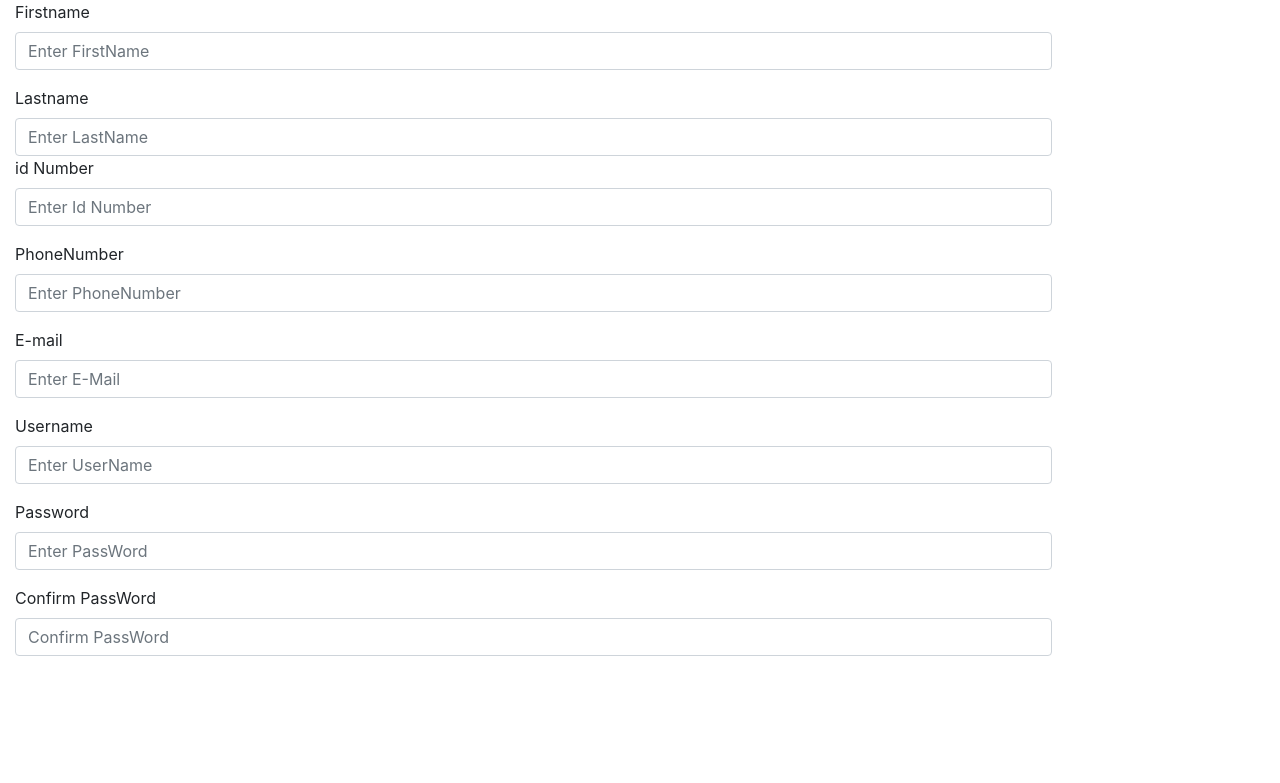
After one commit to deemimi6787/surv, a Django app: page /register/ in a window 1280 px wide. The commit adds this page. Shown: the top 783 px of the page. Run offline with Django 3.2, Linux system fonts and the light colour scheme; some libraries are stand-ins or nearby versions.

Commit message:
version 2

```diff
--- a/Mutations/templates/base.html
+++ b/Mutations/templates/base.html
@@ -3,7 +3,7 @@
 <head>
     <meta charset="utf-8">
     <meta name="viewport" content="width=device-width, initial-scale=1, shrink-to-fit=no">
-    <title>MigoriHosp</title>
+    <title>Survey_P</title>
    {% load static %}
    <link rel="stylesheet" href="{% static 'css/bootstrap.min.css'%}">
 </head>
--- a/Mutations/templates/index.html
+++ b/Mutations/templates/index.html
@@ -1,5 +1,11 @@
 {% extends 'base.html' %}
 {% load static %}
 {% block content %}
+<form role="form">
+    <div class="form-group" style="padding:25%;">
+    <label for="name">Search</label>
+    <input type="text" class="form-control" id="name" placeholder="Enter Search">
+    </div>
+</form>
 
 {% endblock %}
--- /dev/null
+++ b/Mutations/templates/register.html
@@ -0,0 +1,69 @@
+<html lanf="en">
+<head>
+    <meta charset="utf-8">
+    <meta name="viewport" content="width=device-width, initial-scale=1, shrink-to-fit=no">
+    <title>Survey_P</title>
+   {% load static %}
+   <link rel="stylesheet" href="{% static 'css/bootstrap.min.css'%}">
+</head>
+<body>
+    <div>
+        <header>
+
+        <header>
+
+    <div>
+    <div>
+      <form role="form">
+        <div class="form-group">
+            <label for="Firstname" class="col-sm-2 control-label">Firstname</label>
+            <div class="col-sm-10">
+            <input type="text" class="form-control" id="firstName" placeholder="Enter FirstName">
+            </div>
+        </div>
+        <div class="form-group">
+            <label for="Lastname" class="col-sm-2 control-label">Lastname</label>
+            <div class="col-sm-10">
+            <input type="text" class="form-control" id="lastName" placeholder="Enter LastName">
+            </div>
+        </>
+        <div class="form-group">
+            <label for="id_Number" class="col-sm-2 control-label">id Number</label>
+            <div class="col-sm-10">
+            <input type="Number" class="form-control" id="idNo" placeholder="Enter Id Number">
+            </div>
+        </div>
+        <div class="form-group">
+            <label for="PhoneNumber" class="col-sm-2 control-label">PhoneNumber</label>
+            <div class="col-sm-10">
+            <input type="Number" class="form-control" id="phoneNo" placeholder="Enter PhoneNumber">
+            </div>
+        </div>
+        <div class="form-group">
+            <label for="E-mail" class="col-sm-2 control-label">E-mail</label>
+            <div class="col-sm-10">
+            <input type="text" class="form-control" id="email" placeholder="Enter E-Mail">
+            </div>
+        </div>
+        <div class="form-group">
+            <label for="Username" class="col-sm-2 control-label">Username</label>
+            <div class="col-sm-10">
+            <input type="text" class="form-control" id="username" placeholder="Enter UserName">
+            </div>
+        </div>
+        <div class="form-group">
+            <label for="Password" class="col-sm-2 control-label">Password</label>
+            <div class="col-sm-10">
+            <input type="password" class="form-control" id="passw" placeholder="Enter PassWord">
+            </div>
+        </div>
+        <div class="form-group">
+            <label for="name" class="col-sm-2 control-label">Confirm PassWord</label>
+            <div class="col-sm-10">
+            <input type="password" class="form-control" id="passwo" placeholder="Confirm PassWord">
+            </div>
+        </div>
+      </form>
+    </div>
+</body>
+</html>
--- a/Mutations/urls.py
+++ b/Mutations/urls.py
@@ -3,4 +3,5 @@ from . import views
 
 urlpatterns = [
     path('',views.index,name='index'),
+    path('register/',views.register,name='register')
 ]
--- a/Mutations/views.py
+++ b/Mutations/views.py
@@ -1,4 +1,7 @@
 from django.shortcuts import render,HttpResponse
 
 def index(request):
-    return render(request,'index.html',{})
+    return render(request,'login.html',{})
+
+def register(request):
+    return render(request,'register.html',{})
```
Also changed, not shown: Mutations/templates/login.html (+36 -1 lines).
